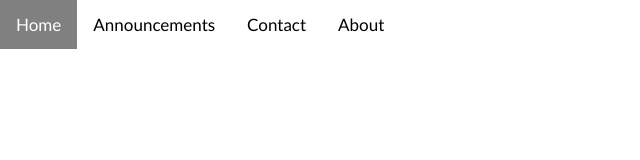
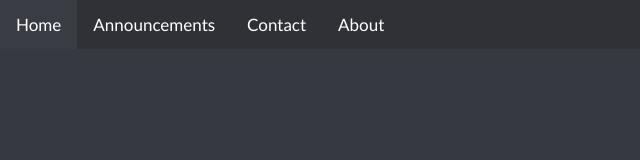
Before and after one commit to CribleyGames/cribleys-site, a plain HTML site: page index.html in a window 1280 px wide. Shown: the whole page, without its empty margins (0-640 px from the left). Drawn offline with Linux system fonts and the light colour scheme.

Commit message:
Finished CSS

```diff
--- a/style.css
+++ b/style.css
@@ -1,24 +1,26 @@
 body {
     margin: 0;
     font-family: trebuchet ms;
+    color: #FFFFFF;
+    background-color: #36393F;
 }
 .topnav {
     overflow: hidden;
-    background-color: white;
+    background-color: #2F3136;
 }
 .topnav a {
     float: left;
-    color: black;
+    color: #FFFFFF;
     text-align: center;
     padding: 14px 16px;
     text-decoration: none;
     font-size: 17px;
 }
 .topnav a:hover {
-    background-color: gray;
-    color: white;
+    background-color: #34373C;
+    color: #DCDDDE;
 }
 .topnav a.active {
-    background-color: gray;
-    color: white;
+    background-color: #393C43;
+    color: #FFFFFF;
 }
```
